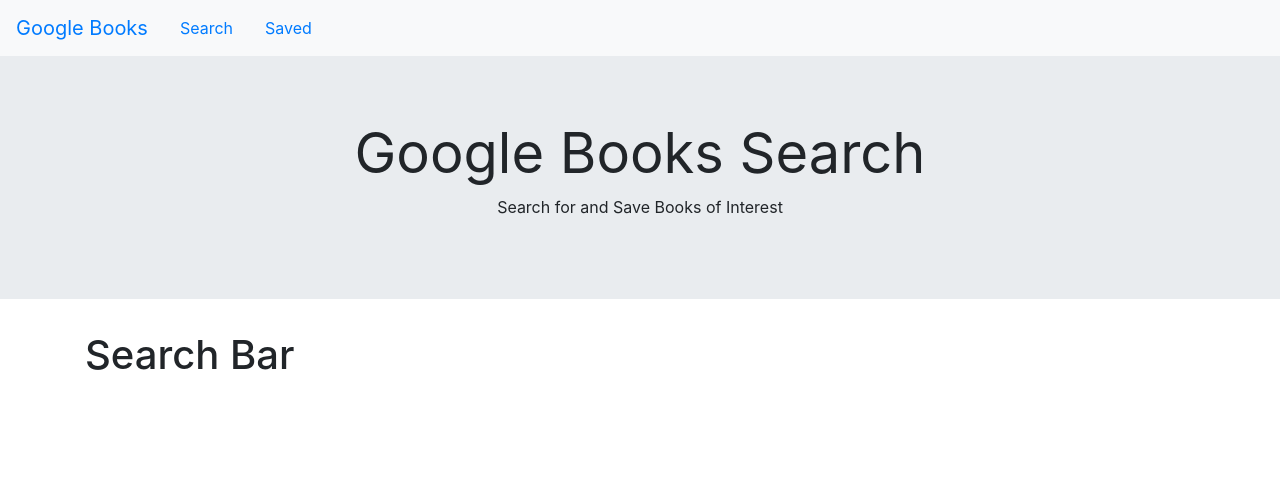
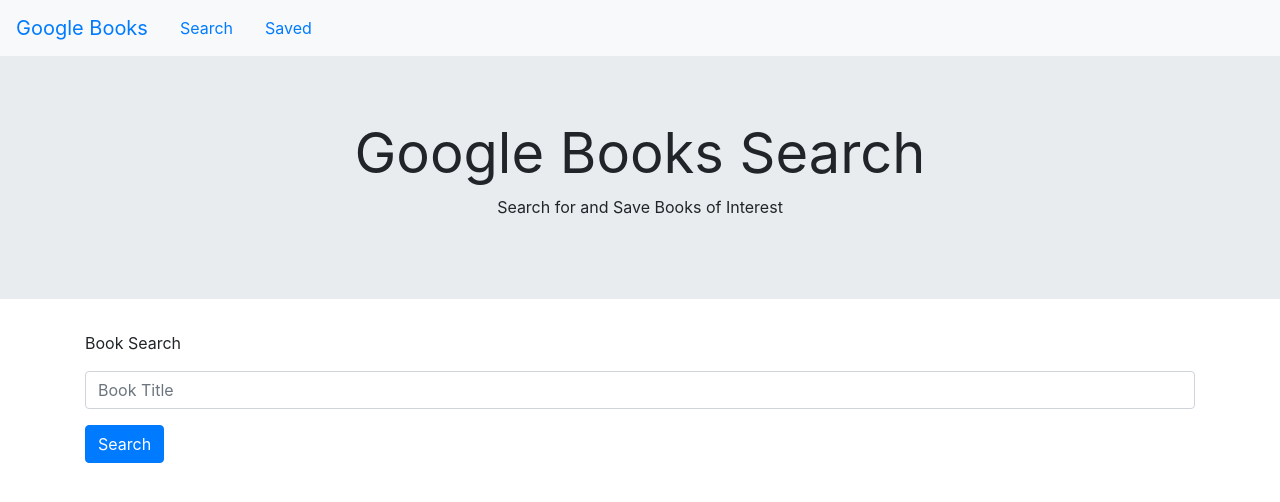
Before and after one commit to ambertrand/Google-Books-Search, a React (Create React App) app in the folder client/: page / in a window 1280 px wide. Shown: the top 502 px of the page. Built offline with nearby package versions, Linux system fonts and the light colour scheme.

Commit message:
Added book search form

```diff
--- /dev/null
+++ b/client/src/components/Form.js
@@ -0,0 +1,18 @@
+import React from 'react';
+
+export function SearchBox(props) {
+    return (
+        <div className="form-group">
+            <input type="search" className="form-control" {...props} />
+        </div>
+    );
+}
+
+
+export function FormBtn(props) {
+    return (
+        <button {...props} style={{ float: "left", marginBottom: 10 }} className="btn btn-primary">
+            {props.children}
+        </button>
+    );
+}
--- a/client/src/pages/Search.js
+++ b/client/src/pages/Search.js
@@ -2,13 +2,21 @@
 import Container from 'react-bootstrap/Container';
 import Row from 'react-bootstrap/Row';
 import Col from 'react-bootstrap/Col';
+import { SearchBox, FormBtn } from '../components/Form';
 
 const Search = () => {
     return(
         <Container>
             <Row>
                 <Col>
-                    <h1>Search Bar</h1>
+                    <form>
+                        <p>Book Search</p>
+                        <SearchBox
+                            name="book search"
+                            placeholder="Book Title"
+                        />
+                        <FormBtn>Search</FormBtn>
+                    </form>
                 </Col>
             </Row>
         </Container>
```
